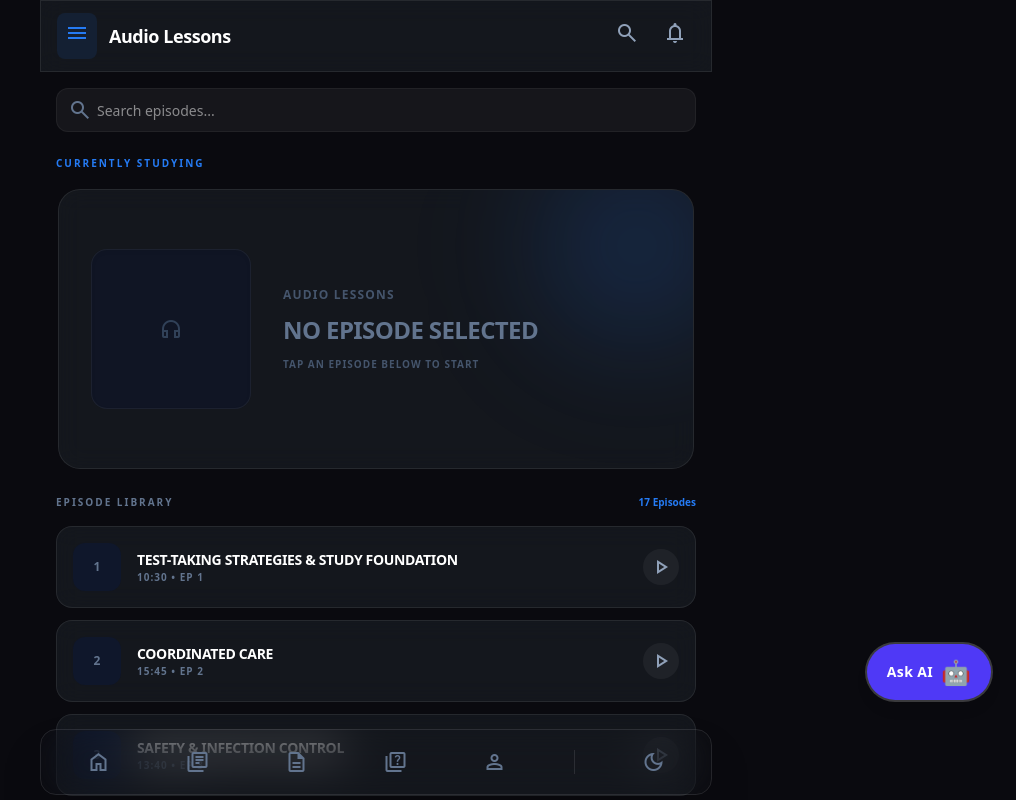
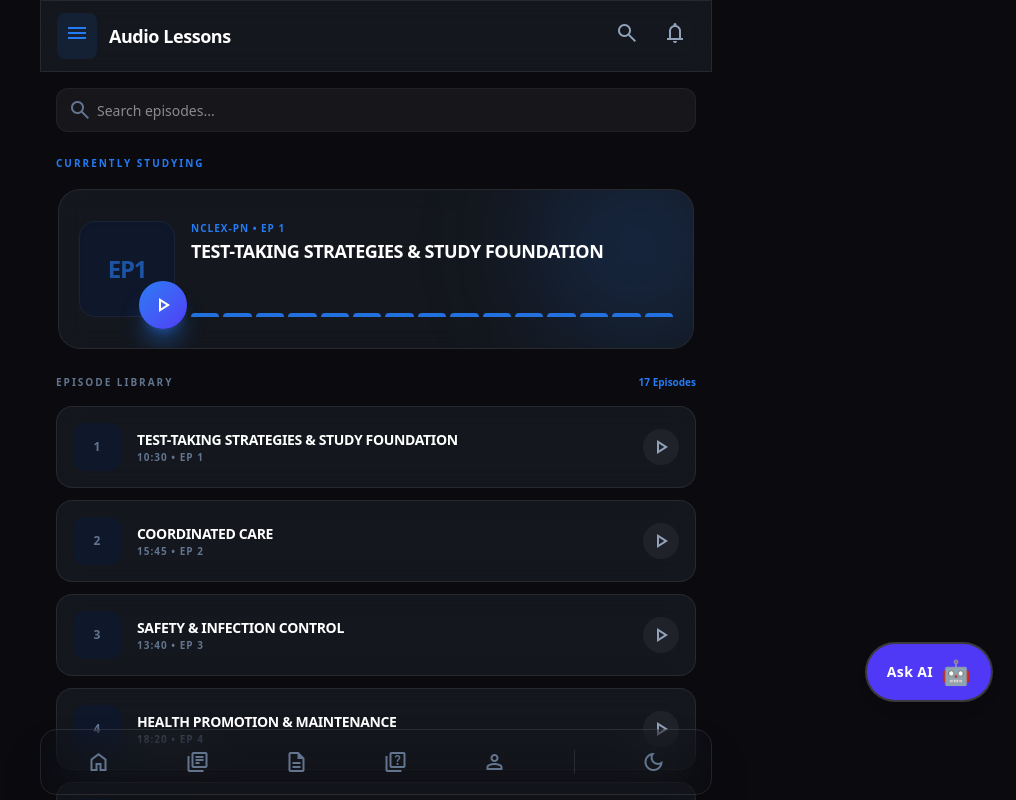
Before and after one commit to SGiQ/nclex-study-guide, a Next.js app: page /audio in a window 1280 px wide. Shown: the top 800 px of the page, without its empty margins (264-1280 px from the left). Built offline with nearby package versions, Linux system fonts and the light colour scheme.

Commit message:
feat: shrink audio card ui, add fallback logic for active session, and calc partial readiness score

```diff
--- a/app/audio/page.tsx
+++ b/app/audio/page.tsx
@@ -15,15 +15,32 @@ interface Episode {
 }
 
 import { useProgram } from '@/app/context/ProgramContext';
+import { useProgress } from '@/app/context/ProgressContext';
 import AudioVisualizer from '@/app/components/AudioVisualizer';
 
 export default function AudioParams() {
     const router = useRouter();
     const { playEpisode, loadEpisode, currentEpisode, isPlaying, analyser } = usePlayer();
     const { activeProgram } = useProgram();
+    const { audioProgress } = useProgress();
     const [episodes, setEpisodes] = useState<Episode[]>([]);
     const [filteredEpisodes, setFilteredEpisodes] = useState<Episode[]>([]);
     const [searchTerm, setSearchTerm] = useState('');
+
+    // Determine the episode to show in the "Currently Studying" card
+    const playbackEpisode = currentEpisode || (() => {
+        if (!episodes.length) return null;
+        let recentId = episodes[0].id;
+        let maxTime = 0;
+        Object.entries(audioProgress || {}).forEach(([idStr, prog]) => {
+            const time = prog.metadata?.lastUpdated || 0;
+            if (time > maxTime) {
+                maxTime = time;
+                recentId = parseInt(idStr);
+            }
+        });
+        return episodes.find(e => e.id === recentId) || null;
+    })();
 
     useEffect(() => {
         fetch(`/api/episodes?program=${activeProgram.slug}`)
@@ -86,45 +103,45 @@ export default function AudioParams() {
                     <section>
                         <h2 className="text-[10px] font-black uppercase tracking-[0.2em] text-primary mb-4">Currently Studying</h2>
                         {/* Always show the full-height card — empty state uses same dimensions */}
-                    <div className={`neon-border-wrapper rounded-[1.5rem] ${currentEpisode && isPlaying ? 'is-playing shadow-[0_0_80px_-15px_rgba(37,123,244,0.5)]' : ''}`}>
-                        <div className="glass-card rounded-[calc(1.5rem-2px)] p-8 relative overflow-hidden group border border-transparent min-h-[280px] flex flex-col justify-center z-10 w-full h-full bg-[#0A0A0F]">
+                    <div className={`neon-border-wrapper rounded-[1.5rem] ${playbackEpisode && isPlaying ? 'is-playing shadow-[0_0_80px_-15px_rgba(37,123,244,0.5)]' : ''}`}>
+                        <div className="glass-card rounded-[calc(1.5rem-2px)] p-5 relative overflow-hidden group border border-transparent min-h-[160px] flex flex-col justify-center z-10 w-full h-full bg-[#0A0A0F]">
 
                             <div className="absolute -right-10 -top-10 w-48 h-48 bg-primary/20 blur-3xl rounded-full"></div>
 
-                            {currentEpisode ? (
-                                <div className="flex gap-8 items-center relative z-20">
+                            {playbackEpisode ? (
+                                <div className="flex gap-4 items-center relative z-20">
                                     <div className="relative flex-shrink-0">
-                                        <div className="w-40 h-40 rounded-2xl bg-slate-900 flex items-center justify-center overflow-hidden border border-white/5 shadow-inner">
-                                            <span className="text-4xl font-black text-primary/60 tracking-tighter">EP{currentEpisode.order}</span>
+                                        <div className="w-24 h-24 rounded-2xl bg-slate-900 flex items-center justify-center overflow-hidden border border-white/5 shadow-inner">
+                                            <span className="text-2xl font-black text-primary/60 tracking-tighter">EP{playbackEpisode.order}</span>
                                         </div>
                                         <button
-                                            onClick={() => playEpisode(currentEpisode)}
-                                            className="absolute -bottom-4 -right-4 w-16 h-16 rounded-full bg-gradient-to-br from-primary to-indigo-600 flex items-center justify-center shadow-xl shadow-primary/40 hover:scale-105 transition-transform"
+                                            onClick={() => playEpisode(playbackEpisode)}
+                                            className="absolute -bottom-3 -right-3 w-12 h-12 rounded-full bg-gradient-to-br from-primary to-indigo-600 flex items-center justify-center shadow-xl shadow-primary/40 hover:scale-105 transition-transform"
                                         >
-                                            <span className="material-symbols-outlined text-white text-3xl">
-                                                {isPlaying ? 'pause' : 'play_arrow'}
+                                            <span className="material-symbols-outlined text-white text-2xl">
+                                                {currentEpisode?.id === playbackEpisode.id && isPlaying ? 'pause' : 'play_arrow'}
                                             </span>
                                         </button>
                                     </div>
 
-                                    <div className="flex-1 min-w-0 flex flex-col h-40">
-                                        <div className="flex justify-between items-start mb-2">
+                                    <div className="flex-1 min-w-0 flex flex-col h-24">
+                                        <div className="flex justify-between items-start mb-1">
                                             <div className="min-w-0">
-                                                <p className="text-xs font-black text-primary uppercase tracking-widest truncate mb-2">
-                                                    {activeProgram.name} • EP {currentEpisode.order}
+                                                <p className="text-[10px] font-black text-primary uppercase tracking-widest truncate mb-1">
+                                                    {activeProgram.name} • EP {playbackEpisode.order}
                                                 </p>
-                                                <h3 className="text-xl sm:text-2xl font-black leading-tight uppercase tracking-tight">
-                                                    {currentEpisode.title}
+                                                <h3 className="text-lg font-black leading-tight uppercase tracking-tight line-clamp-2">
+                                                    {playbackEpisode.title}
                                                 </h3>
                                             </div>
                                         </div>
 
                                         {/* Live Audio Waveform - High Performance */}
                                         <AudioVisualizer
-                                            analyser={isPlaying ? analyser : null}
-                                            isPlaying={isPlaying}
+                                            analyser={currentEpisode?.id === playbackEpisode.id && isPlaying ? analyser : null}
+                                            isPlaying={currentEpisode?.id === playbackEpisode.id && isPlaying}
                                             barCount={15}
-                                            className="flex items-end gap-1 h-10 md:h-20 mt-auto opacity-90"
+                                            className="flex items-end gap-1 h-6 mt-auto opacity-90"
                                             barClassName="flex-1 bg-primary rounded-t-sm"
                                             sensitivity={0.5}
                                         />
@@ -132,18 +149,18 @@ export default function AudioParams() {
                                 </div>
                             ) : (
                                 /* Empty state — same height, placeholder layout */
-                                <div className="flex gap-8 items-center relative z-20">
+                                <div className="flex gap-4 items-center relative z-20">
                                     <div className="relative flex-shrink-0">
-                                        <div className="w-40 h-40 rounded-2xl bg-slate-900/60 flex items-center justify-center overflow-hidden border border-white/5 shadow-inner">
-                                            <span className="material-symbols-outlined text-5xl text-slate-700">headphones</span>
+                                        <div className="w-24 h-24 rounded-2xl bg-slate-900/60 flex items-center justify-center overflow-hidden border border-white/5 shadow-inner">
+                                            <span className="material-symbols-outlined text-4xl text-slate-700">headphones</span>
                                         </div>
                                     </div>
-                                    <div className="flex-1 min-w-0 flex flex-col h-40 justify-center">
-                                        <p className="text-xs font-black text-slate-600 uppercase tracking-widest mb-3">Audio Lessons</p>
-                                        <h3 className="text-2xl font-black leading-tight uppercase tracking-tight text-slate-500">
+                                    <div className="flex-1 min-w-0 flex flex-col h-24 justify-center">
+                                        <p className="text-[10px] font-black text-slate-600 uppercase tracking-widest mb-1">Audio Lessons</p>
+                                        <h3 className="text-lg font-black leading-tight uppercase tracking-tight text-slate-500 line-clamp-2">
                                             No Episode Selected
                                         </h3>
-                                        <p className="text-[10px] font-bold uppercase tracking-widest text-slate-600 mt-3">
+                                        <p className="text-[9px] font-bold uppercase tracking-widest text-slate-600 mt-2">
                                             Tap an episode below to start
                                         </p>
                                     </div>
--- a/app/dashboard/page.tsx
+++ b/app/dashboard/page.tsx
@@ -57,14 +57,19 @@ export default function DashboardPage() {
 
         const currentProgramEpisodeIds = new Set(episodes.map(e => e.id));
 
-        // 3 points per episode for listening to completion
+        // 3 points per episode for listening to completion or partial progress
         const AUDIO_POINTS_PER_EP = 3;
-        const completedAudioIds = new Set(
-            Object.values(audioProgress || {})
-                .filter(a => currentProgramEpisodeIds.has(a.episodeId) && a.completed)
-                .map(a => a.episodeId)
-        );
-        const audioPoints = completedAudioIds.size * AUDIO_POINTS_PER_EP;
+        let audioPoints = 0;
+        Object.values(audioProgress || {}).forEach(a => {
+            if (!currentProgramEpisodeIds.has(a.episodeId)) return;
+            if (a.completed) {
+                audioPoints += AUDIO_POINTS_PER_EP;
+            } else if (a.metadata?.currentTime && a.metadata?.duration) {
+                // Award partial points based on listening progress
+                const pct = Math.min(a.metadata.currentTime / a.metadata.duration, 1);
+                audioPoints += AUDIO_POINTS_PER_EP * pct;
+            }
+        });
 
         // 3 points per episode for quiz, scaled by best score percentage
         const QUIZ_POINTS_PER_EP = 3;
```
